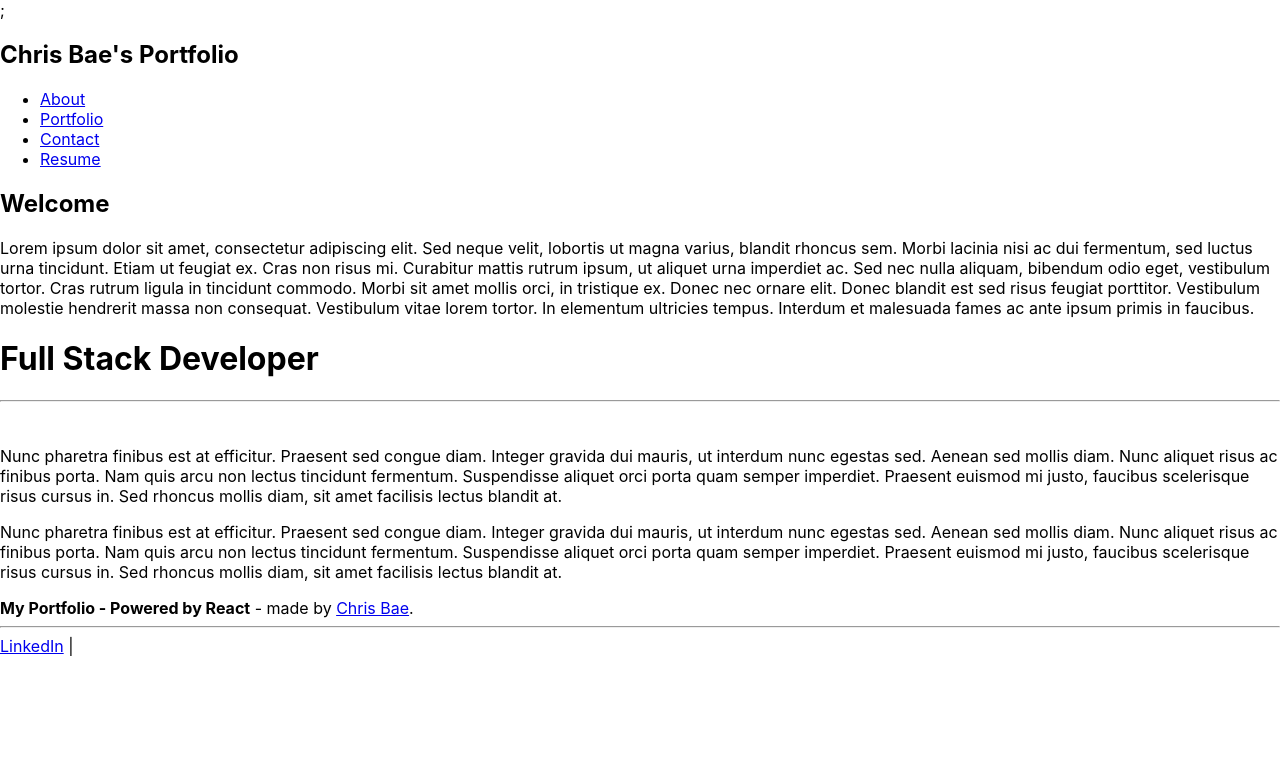
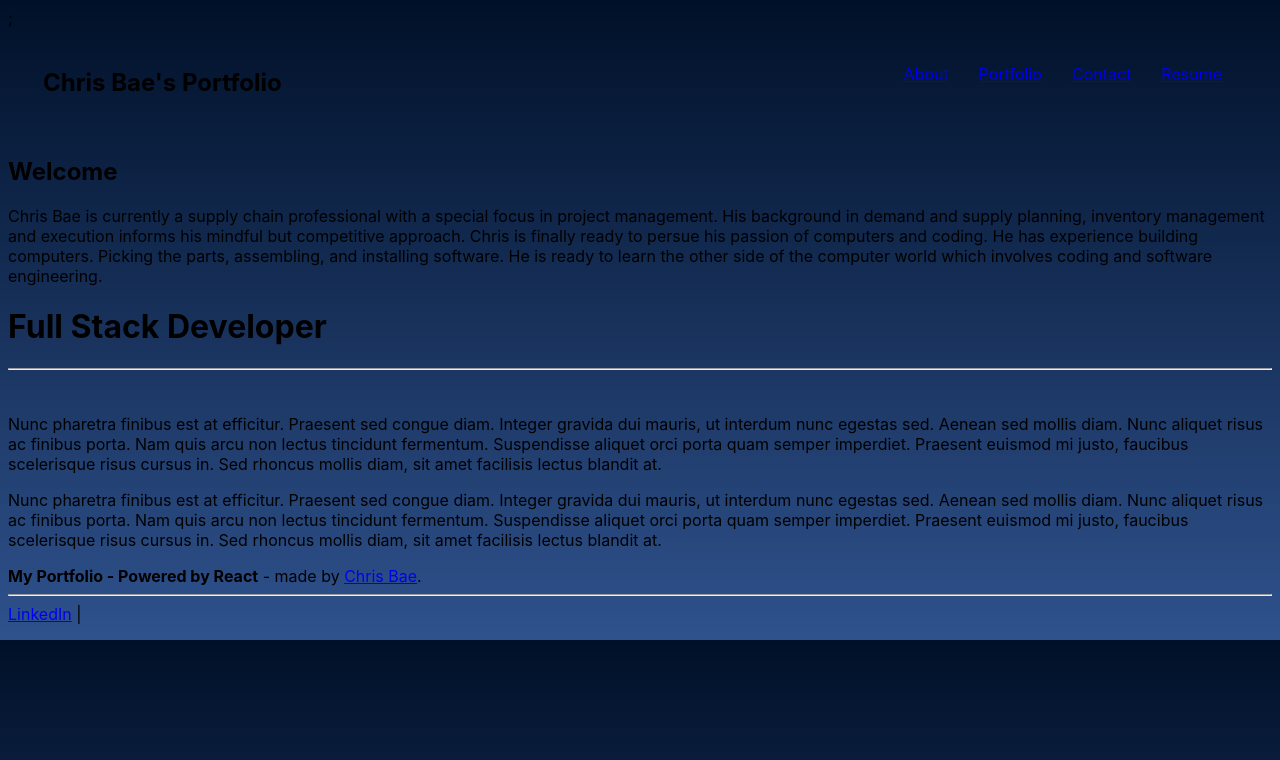
Before and after one commit to cbae122/react-portfolio, a React (Create React App) app: page / in a window 1280 px wide. Shown: the top 760 px of the page. Built offline with nearby package versions, Linux system fonts and the light colour scheme.

Commit message:
added to css

```diff
--- a/src/components/Header.js
+++ b/src/components/Header.js
@@ -7,7 +7,7 @@
   return (
     <div>
       <section>
-        <header>
+        <header className='flex-row px-1'>
           <div>
             <h1>Chris Bae's Portfolio</h1>
           </div>
@@ -23,16 +23,8 @@
         <div>
           <h2>Welcome</h2>
           <p>
-            Lorem ipsum dolor sit amet, consectetur adipiscing elit. Sed neque
-            velit, lobortis ut magna varius, blandit rhoncus sem. Morbi lacinia nisi
-            ac dui fermentum, sed luctus urna tincidunt. Etiam ut feugiat ex. Cras
-            non risus mi. Curabitur mattis rutrum ipsum, ut aliquet urna imperdiet
-            ac. Sed nec nulla aliquam, bibendum odio eget, vestibulum tortor. Cras
-            rutrum ligula in tincidunt commodo. Morbi sit amet mollis orci, in
-            tristique ex. Donec nec ornare elit. Donec blandit est sed risus feugiat
-            porttitor. Vestibulum molestie hendrerit massa non consequat. Vestibulum
-            vitae lorem tortor. In elementum ultricies tempus. Interdum et malesuada
-            fames ac ante ipsum primis in faucibus.
+            Chris Bae is currently a supply chain professional with a special focus in project management. His background in demand and supply planning, inventory management and execution informs his mindful but competitive approach.
+            Chris is finally ready to persue his passion of computers and coding. He has experience building computers. Picking the parts, assembling, and installing software. He is ready to learn the other side of the computer world which involves coding and software engineering.
           </p>
         </div>
       </section>
--- a/src/index.css
+++ b/src/index.css
@@ -1,5 +1,6 @@
 body {
-  margin: 0;
+  margin: 5;
+  background-image: linear-gradient(#001028, #2f528d);
   font-family: -apple-system, BlinkMacSystemFont, 'Segoe UI', 'Roboto', 'Oxygen',
     'Ubuntu', 'Cantarell', 'Fira Sans', 'Droid Sans', 'Helvetica Neue',
     sans-serif;
@@ -10,6 +11,27 @@
 code {
   font-family: source-code-pro, Menlo, Monaco, Consolas, 'Courier New',
     monospace;
+}
+
+header {
+  padding: 20px 35px;
+  display: flex;
+  justify-content: space-between;
+  flex-wrap: wrap;
+  top: 0;
+}
+
+header nav ul {
+  display: flex;
+  flex-wrap: wrap;
+  justify-content: space-evenly;
+  align-items: center;
+  list-style: none;
+}
+
+header nav ul li a {
+  padding: 10px 15px;
+
 }
 
 .project {
```
